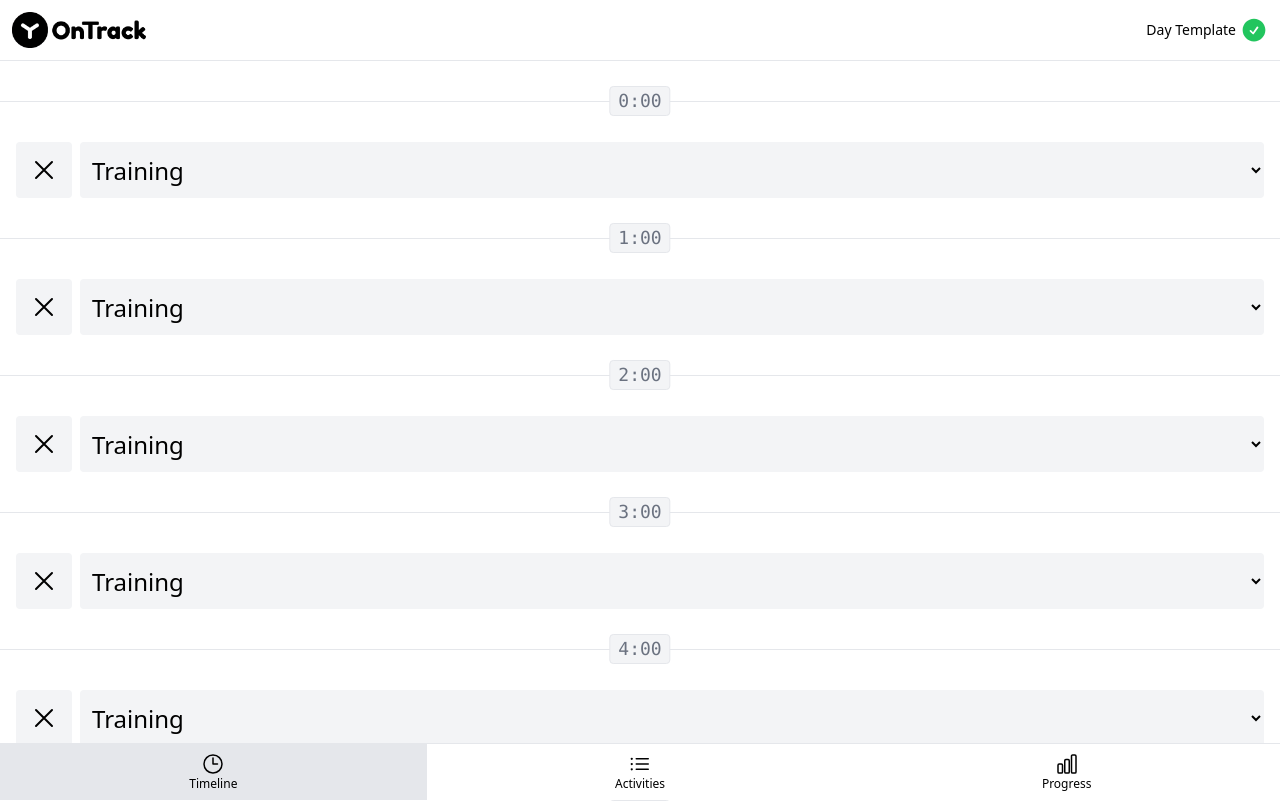
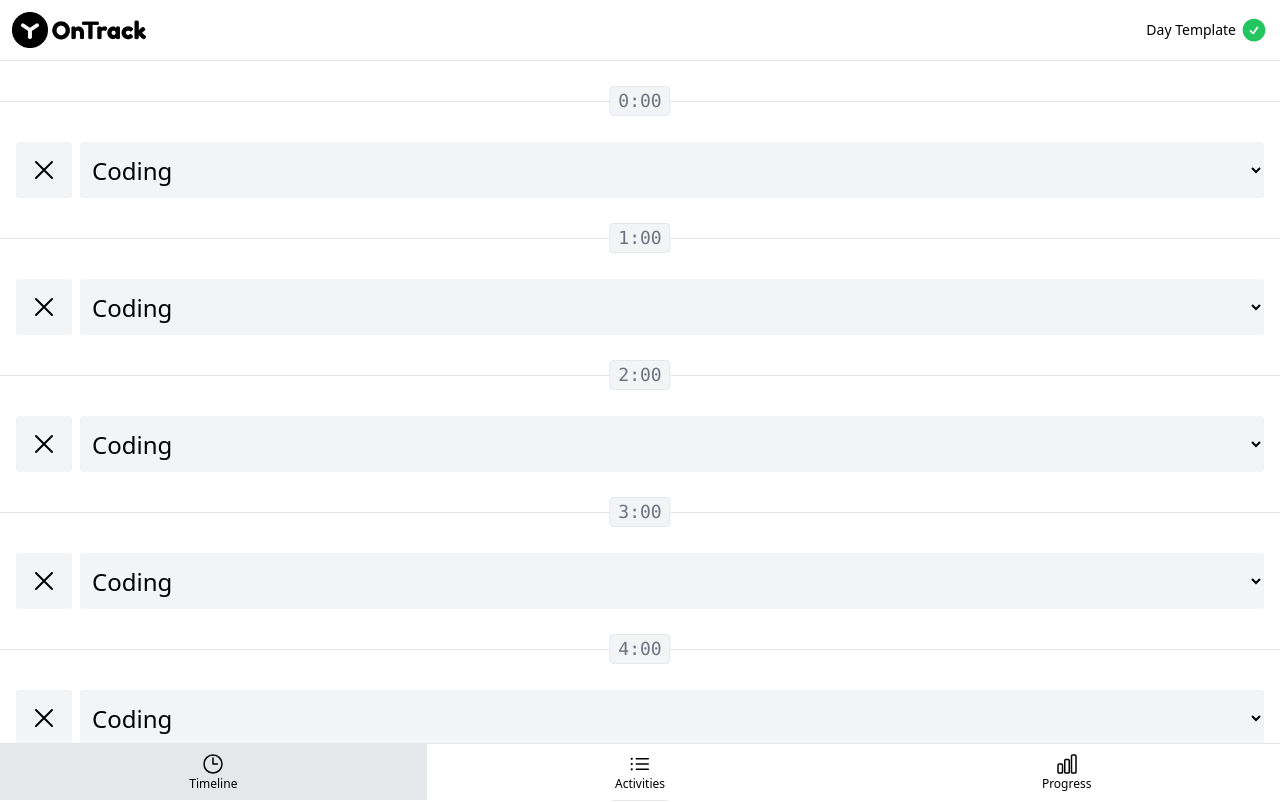
Before and after one commit to hel1yeah/HellProgressiveTimeTrack, a Vue app: page /#timeline in a window 1280 px wide. Shown: the top 802 px of the page. Built offline with nearby package versions, Linux system fonts and the light colour scheme.

Commit message:
#24 new validator

```diff
--- a/src/common/validator.js
+++ b/src/common/validator.js
@@ -5,9 +5,7 @@ export function isPageValid(page) {
 }
 
 export function isTimelineItemValid({ hour }) {
-  return (
-    typeof hour === 'number' && hour >= MIDNIGHT_HOUR && hour <= HOURS_IN_DAY
-  )
+  return isHourValid(hour)
 }
 
 export function isTimelineItemsValid(timelineItems) {
@@ -17,7 +15,36 @@ export function isTimelineItemsValid(timelineItems) {
 }
 
 export function isOptionsValid(options) {
-  return options.every(
-    ({ value, label }) => typeof value === 'number' && typeof label === 'string'
-  )
+  return options.every(({ value, label }) => isNumber(value) && isString(label))
 }
+
+function isHourValid(hour) {
+  return isNumber(hour) && isBeetween(hour, MIDNIGHT_HOUR, HOURS_IN_DAY - 1)
+}
+
+export function isUndefinedOrNull(value) {
+  return isUndefinded(value) || isNull(value)
+}
+
+function isBeetween(value, start, end) {
+  return value >= start && end <= end
+}
+
+export function isNumberOrNull(value) {
+  return isNumber(value) || isNull(value)
+}
+
+export function isNull(value) {
+  return value === null
+}
+
+export function isUndefinded(value) {
+  return value === undefined
+}
+export function isNumber(value) {
+  return typeof value === 'number'
+}
+
+export function isString(value) {
+  return typeof value === 'string'
+}
--- a/src/components/AppBaseSelect.vue
+++ b/src/components/AppBaseSelect.vue
@@ -1,7 +1,12 @@
 <script setup>
 import AppBaseButton from '@/components/AppBaseButton.vue'
 import { XMarkIcon } from '@heroicons/vue/24/outline'
-import { isOptionsValid } from '@/common/validator.js'
+import {
+  isOptionsValid,
+  isUndefinedOrNull,
+  isNumberOrNull
+} from '@/common/validator.js'
+import { computed } from 'vue'
 
 const props = defineProps({
   placeholder: {
@@ -10,7 +15,7 @@ const props = defineProps({
     default: 'Rest'
   },
   selected: {
-    type: Number,
+    type: Number || null,
     required: true,
     default: 1
   },
@@ -22,14 +27,14 @@ const props = defineProps({
 })
 
 const emit = defineEmits({
-  select(value) {
-    return typeof value === 'number'
-  }
+  select: isNumberOrNull
 })
 
 function onSelect(value) {
   emit('select', value)
 }
+
+const isNotSelected = computed(() => isUndefinedOrNull(props.selected))
 </script>
 
 <template>
@@ -41,7 +46,9 @@ function onSelect(value) {
       class="w-full truncate rounded bg-gray-100 py-1 px-2 text-2xl"
       @change="onSelect(+$event.target.value)"
     >
-      <option selected disabled value="">{{ placeholder }}</option>
+      <option :selected="isNotSelected" disabled value="">
+        {{ placeholder }}
+      </option>
       <option
         v-for="{ value, label } in props.options"
         :key="value"
--- a/src/components/TimeLineItem.vue
+++ b/src/components/TimeLineItem.vue
@@ -33,10 +33,10 @@ const options = [
   }
 ]
 
-const selectedActivityId = ref(3)
+const selectedActivityId = ref(1)
 
 function updateSelectedActivityId(activityId) {
-  selectedActivityId.value = Number(activityId)
+  selectedActivityId.value = activityId
 }
 </script>
 
```
